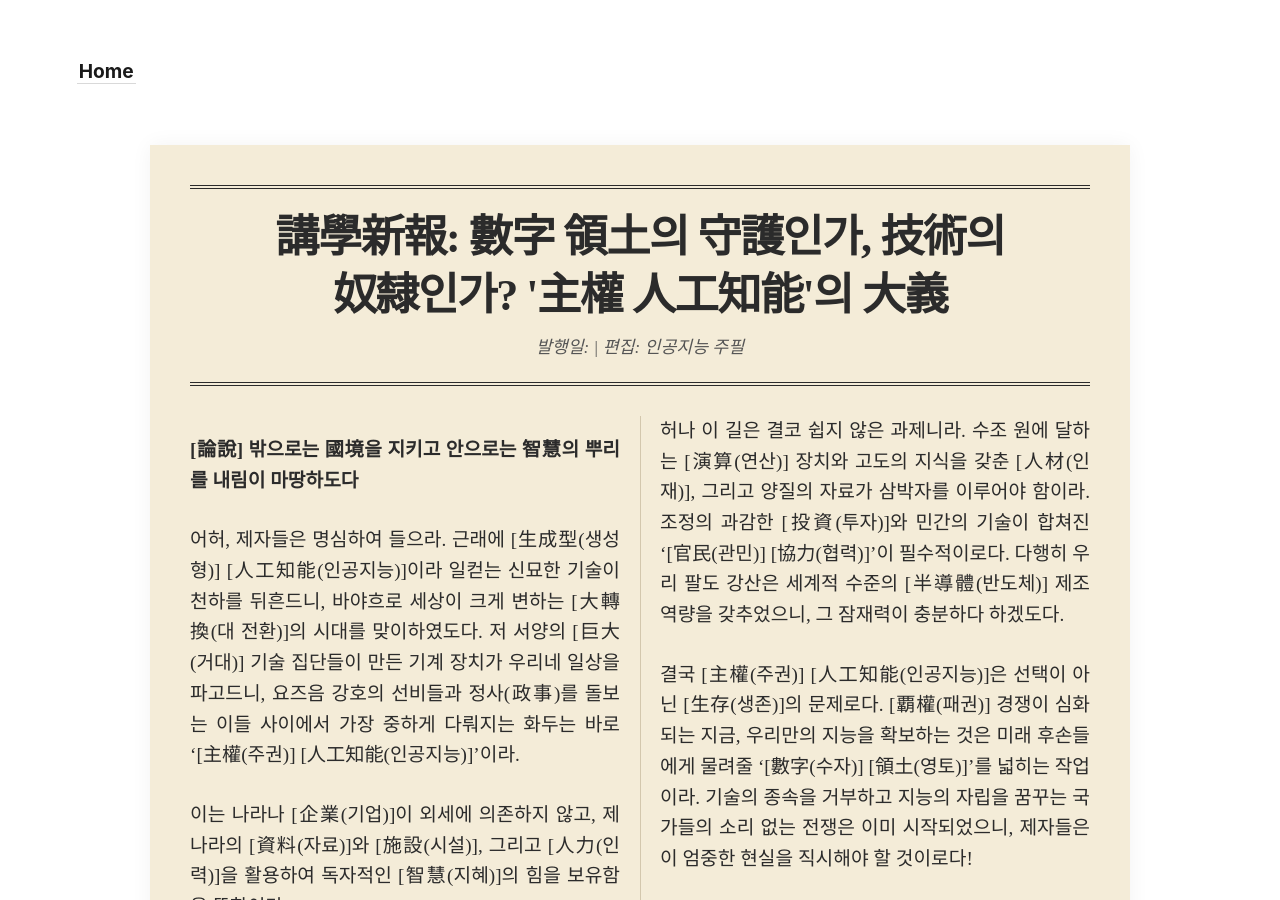
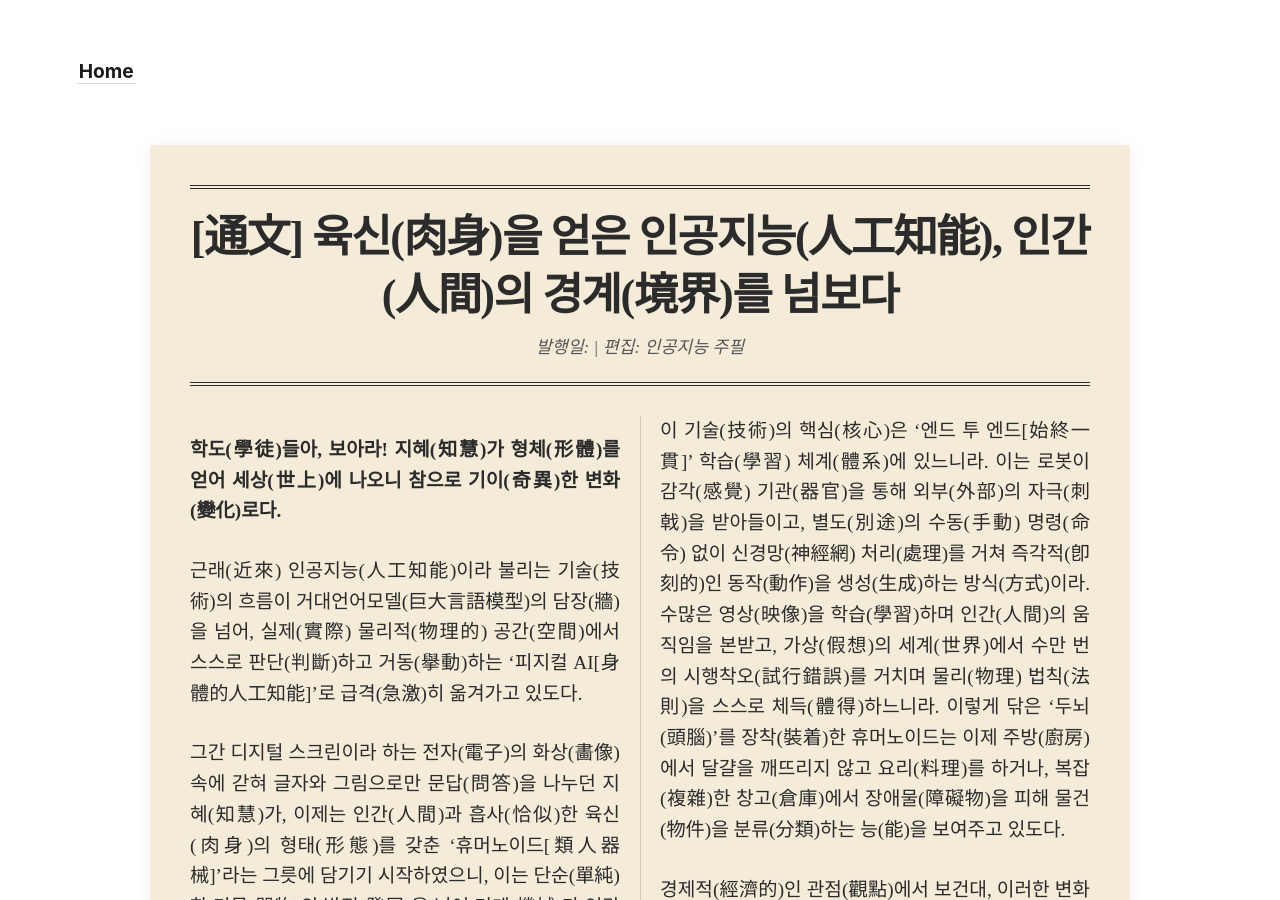
Before and after one commit to somath-edu/somath-edu.github.io, a Jekyll site: the page built from library/2026-02-19-suneung-classic.md, in a window 1280 px wide and 900 px high. Built offline with Jekyll 4.4.1, drawn with Linux system fonts in a browser that asks for light colours; some of the changed text lies outside the part shown.

Commit message:
docs: 📰 오늘의 3개국어 수능 신문 정기 발행

```diff
--- a/library/2026-02-19-suneung-classic.md
+++ b/library/2026-02-19-suneung-classic.md
@@ -1,38 +1,31 @@
 ---
 layout: newspaper
-title: "講學新報: 數字 領土의 守護인가, 技術의 奴隸인가? '主權 人工知能'의 大義"
+title: "[通文] 육신(肉身)을 얻은 인공지능(人工知能), 인간(人間)의 경계(境界)를 넘보다"
 permalink: /suneung-ko-classic
 ---
 
-**[論說] 밖으로는 國境을 지키고 안으로는 智慧의 뿌리를 내림이 마땅하도다**
+**학도(學徒)들아, 보아라! 지혜(知慧)가 형체(形體)를 얻어 세상(世上)에 나오니 참으로 기이(奇異)한 변화(變化)로다.**
 
-어허, 제자들은 명심하여 들으라. 근래에 [生成型(생성형)] [人工知能(인공지능)]이라 일컫는 신묘한 기술이 천하를 뒤흔드니, 바야흐로 세상이 크게 변하는 [大轉換(대 전환)]의 시대를 맞이하였도다. 저 서양의 [巨大(거대)] 기술 집단들이 만든 기계 장치가 우리네 일상을 파고드니, 요즈음 강호의 선비들과 정사(政事)를 돌보는 이들 사이에서 가장 중하게 다뤄지는 화두는 바로 '[主權(주권)] [人工知能(인공지능)]'이라.
+근래(近來) 인공지능(人工知能)이라 불리는 기술(技術)의 흐름이 거대언어모델(巨大言語模型)의 담장(牆)을 넘어, 실제(實際) 물리적(物理的) 공간(空間)에서 스스로 판단(判斷)하고 거동(擧動)하는 ‘피지컬 AI[身體的人工知能]’로 급격(急激)히 옮겨가고 있도다.
 
-이는 나라나 [企業(기업)]이 외세에 의존하지 않고, 제 나라의 [資料(자료)]와 [施設(시설)], 그리고 [人力(인력)]을 활용하여 독자적인 [智慧(지혜)]의 힘을 보유함을 뜻함이라.
+그간 디지털 스크린이라 하는 전자(電子)의 화상(畵像) 속에 갇혀 글자와 그림으로만 문답(問答)을 나누던 지혜(知慧)가, 이제는 인간(人間)과 흡사(恰似)한 육신(肉身)의 형태(形態)를 갖춘 ‘휴머노이드[類人器械]’라는 그릇에 담기기 시작하였으니, 이는 단순(單純)한 기물(器物)의 발전(發展)을 넘어 기계(機械)가 인간(人間)의 노동(勞動) 영역(領域)을 근본적(根本的)으로 대신(代身)할 수 있는 변곡점(變曲點)에 도달(到達)했음을 시사(示唆)하는 바이니라.
 
-옛적에는 [國力(국력)]이 [領土(영토)]와 [資源(자원)], 그리고 [軍事力(군사력)]에 의해 결정되었으나, [數字(수자)]로 변모하는 오늘날에는 데이터를 가공하여 가치를 만들어내는 '[知能型(지능형)] [基礎(기초) 施設(시설)]'이 국운을 좌우하도다. 지금의 형세를 보아하니, 막대한 자본을 가진 미대륙과 청국(淸國)의 소수 기업들이 이 시장을 주도하고 있구나. 만약 우리만의 [模型(모형)]을 갖추지 못한다면, 이는 기술의 열세를 넘어 나라의 귀중한 정보가 유출되고 우리 고유의 [文化(문화)]적 [正體性(정체성)]마저 잃게 되는 큰 위기라 할 수 있음이라.
+본래 전통적(傳統的)인 산업용(産業用) 로봇[自動器械]은 정(定)해진 길만을 반복(反復)하여 수행(修行)하는 방식(方式)이었느니라. 복잡(複雜)하고 변수(變數)가 많은 현실(現實) 세계(世界)의 모든 사정(事情)을 일일이 기록(記錄)하여 넣는 것이 불가능(不可能)에 가까웠기 때문이로다. 이를 ‘모라벡의 역설(逆說)’이라 부르는데, 인간(人間)에게 어려운 논리적(論理的) 추론(推論)은 컴퓨터[電算機]에게 쉬우나, 인간(人間)에게 쉬운 걷기나 물건(物件) 집기 같은 운동(運動) 지능(知能)은 로봇에게 대단(大斷)히 어렵다는 원리(原理)로다. 하나, 최근(最近) 등장(登場)한 신체적(身體的) 인공지능(人工知能)은 시각(視覺) 언어(言語) 모델(模型)과 강화(强化) 학습(學習)을 통하여 이 역설(逆說)을 극복(克服)하고 있도다.
 
-무엇보다 [主權(주권)] [人工知能(인공지능)]이 긴요한 까닭은 '[文化(문화)]적 [價値(가치)] [中立(중립)]'을 지키기 위함이로다. 기계는 배운 대로 읊는 법이니, 서양의 자료로만 공부한 기계는 서구의 [規範(규범)]과 [價値觀(가치관)]만을 정답이라 우길 위험이 크도다. 그리되면 우리네 말이 가진 미묘한 맥락과 조선 땅의 [倫理(윤리)] 기준, 그리고 유구한 [歷史(역사)]가 왜곡될 수 있으니, 참으로 두려운 일이 아니냐? 즉, [人工知能(인공지능)]의 주권을 세우는 것은 나라의 정신적 영토를 지키는 방어 기제인 셈이라.
+이 기술(技術)의 핵심(核心)은 ‘엔드 투 엔드[始終一貫]’ 학습(學習) 체계(體系)에 있느니라. 이는 로봇이 감각(感覺) 기관(器官)을 통해 외부(外部)의 자극(刺戟)을 받아들이고, 별도(別途)의 수동(手動) 명령(命令) 없이 신경망(神經網) 처리(處理)를 거쳐 즉각적(卽刻的)인 동작(動作)을 생성(生成)하는 방식(方式)이라. 수많은 영상(映像)을 학습(學習)하며 인간(人間)의 움직임을 본받고, 가상(假想)의 세계(世界)에서 수만 번의 시행착오(試行錯誤)를 거치며 물리(物理) 법칙(法則)을 스스로 체득(體得)하느니라. 이렇게 닦은 ‘두뇌(頭腦)’를 장착(裝着)한 휴머노이드는 이제 주방(廚房)에서 달걀을 깨뜨리지 않고 요리(料理)를 하거나, 복잡(複雜)한 창고(倉庫)에서 장애물(障礙物)을 피해 물건(物件)을 분류(分類)하는 능(能)을 보여주고 있도다.
 
-또한 [經濟(경제)]적 파급력 또한 막대하도다. [人工知能(인공지능)]은 이제 모든 [産業(산업)]의 효율을 결정짓는 핵심 엔진이니, 타국의 인프라에만 의지한다면 보안의 위협은 물론이요, 매년 막대한 사용료를 지불하여 [國富(국부)]가 유출됨을 면치 못하리라. 공급망에 차질이라도 생기면 나라의 [公共(공공)] 서비스가 마비되는 '[技術(기술)]적 [從屬(종속)]' 상태에 빠질 것이니, 서양의 기술 거상 [젠슨 황]이 "각국은 고유의 [知能(지능)]을 생산해야 한다"고 역설한 배경도 이와 궤를 같이하도다.
+경제적(經濟的)인 관점(觀點)에서 보건대, 이러한 변화(變化)는 만성적(慢性的)인 노동력(勞動力) 부족(不足) 문제(問題)를 해결(解決)할 큰 변혁(變革)으로 평가(評價)받느니라. 인간(人間)이 쓰던 도구(道具)와 설비(設備)를 그대로 사용(使用)하며 스물네 시간 동안 투입(投入)될 수 있다는 점은 제조(製造) 및 물류(物流)의 비용(費用)을 획기적(劃期的)으로 낮출 수 있는 요인(要因)이로다.
 
-허나 이 길은 결코 쉽지 않은 과제니라. 수조 원에 달하는 [演算(연산)] 장치와 고도의 지식을 갖춘 [人材(인재)], 그리고 양질의 자료가 삼박자를 이루어야 함이라. 조정의 과감한 [投資(투자)]와 민간의 기술이 합쳐진 '[官民(관민)] [協力(협력)]'이 필수적이로다. 다행히 우리 팔도 강산은 세계적 수준의 [半導體(반도체)] 제조 역량을 갖추었으니, 그 잠재력이 충분하다 하겠도다.
+하나, 이러한 기술적(技術的) 진보(進步)의 이면(裏面)에는 비판적(批判的) 성찰(省察)이 필요한 과제(課題)들이 산재(散在)해 있도다. 기계(機械)가 인간(人間)의 공간(空間)에 들어옴에 따라 발생(發生)할 안전(安全)과 책임(責任)의 문제(問題), 그리고 숙련(熟練)된 노동(勞動)까지 대체(代替)될 때 발생(發生)할 구조적(構造的) 실업(失業)에 대한 사회적(社會的) 합의(合意)가 시급(時急)하도다. 또한, 막대한 전력(電力) 소모(消耗)와 정보(情報) 보안(保安) 문제(問題) 역시 해결(解決)해야 할 난제(難題)로다.
 
-결국 [主權(주권)] [人工知能(인공지능)]은 선택이 아닌 [生存(생존)]의 문제로다. [覇權(패권)] 경쟁이 심화되는 지금, 우리만의 지능을 확보하는 것은 미래 후손들에게 물려줄 '[數字(수자)] [領土(영토)]'를 넓히는 작업이라. 기술의 종속을 거부하고 지능의 자립을 꿈꾸는 국가들의 소리 없는 전쟁은 이미 시작되었으니, 제자들은 이 엄중한 현실을 직시해야 할 것이로다!
+결국(結局) 피지컬 AI는 인간(人間)의 지능(知能)이 ‘신체(身體)’라는 매개(媒介)를 통해 세상(世上)과 상호작용(相互作用)하며 확장(擴張)되어 온 과정(過程)을 기계(機械)의 영역(領域)에서 재현(再現)하고 있는 셈이로다. 우리는 이제 인공지능(人工知能)을 단순(單純)한 도구(道具)로만 보던 시각(視覺)에서 벗어나, 현실(現實)의 물리적(物理的) 한계(限界)를 극복(克服)하는 능동적(能動的) 주체(主體)로서 재정의(再定義)해야 하느니라. 이 새로운 패러다임[範式]이 인류(人類)에게 축복(祝福)이 될지, 혹은 위협(威脅)이 될지는 결국(結局) 이를 다스릴 우리 인간(人間)의 제도적(制度的) 준비(準備)에 달려 있음을 명심(銘心)하라!
 
 ---
 
-**[訓長님의 讀解 포인트]**
-이 글은 '소버린 AI'라는 최신 트렌드를 유가(儒家)의 관점에서 분석한 글이니라.
-1. **定義(정의) 파악**: [主權(주권)] [人工知能(인공지능)]이 무엇을 뜻하며, 왜 지금 이 시점에 대두되었는지 그 뿌리를 살피라.
-2. **因果(인과) 관계**: 기술이 남에게 종속되었을 때, [文化(문화)]와 [經濟(경제)]에 어떠한 화(禍)가 미치는지 논리적으로 연결해 보아라.
-3. **解決(해결) 방안**: 필자가 강조하는 [官民(관민)] 협력과 [獨自(독자)] 모델 확보가 왜 중요한지 포착함이 독해의 핵심이로다.
+### **[오늘의 필수 한자(必須漢字)]**
 
----
-
-**[오늘의 필수 한자]**
-1. **主 (임금 주 / 주인 주)**: 나라나 물건의 주인, 혹은 주장이 됨을 뜻함.
-2. **權 (권세 권)**: 저울추처럼 무게를 달아 다스리는 힘이나 권리를 뜻함.
-3. **智 (지혜 지)**: 사물의 이치를 빨리 깨닫고 정확하게 처리하는 정신적 능력을 뜻함.
-4. **領 (거느릴 령 / 옷깃 령)**: 다스리거나 차지하여 거느림, 혹은 영토를 뜻함.
-5. **屬 (무리 속 / 붙을 속)**: 어떤 계통이나 조직에 딸려 있음을 뜻함.
+1. **知 (알 지)**: 사물(事物)을 깨닫고 지식(知識)을 갖게 됨을 뜻함.
+2. **能 (능할 능)**: 일이나 재능(才能)에 능숙(能熟)하고 감당(堪當)할 힘이 있음을 뜻함.
+3. **身 (몸 신)**: 사람의 몸이나 육체(肉體) 그 자체(自體)를 뜻함.
+4. **器 (그릇 기)**: 물건(物件)을 담는 그릇이나 도구(道具), 혹은 인재(人材)를 뜻함.
+5. **變 (변할 변)**: 형체(形體)나 성질(性質)이 이전(以前)과 달라짐을 뜻함.
--- a/library/2026-02-19-suneung-ko.md
+++ b/library/2026-02-19-suneung-ko.md
@@ -1,27 +1,17 @@
 ---
 layout: newspaper
-title: "오늘의 핫뉴스: 디지털 영토 전쟁의 서막, '소버린 AI'가 국가 경쟁력을 결정한다"
+title: "오늘의 핫뉴스: AI, 육체를 얻다—‘피지컬 AI’와 휴머노이드의 진화"
 permalink: /suneung-ko
 ---
 
-**[리포트] 기술 종속인가, 독자 생존인가: 인공지능 주권의 경제학**
+최근 인공지능(AI) 기술의 흐름이 거대언어모델(LLM)을 넘어 실제 물리적 공간에서 스스로 판단하고 움직이는 ‘피지컬 AI(Physical AI)’로 급격히 이동하고 있다. 그동안 디지털 스크린 속에 갇혀 텍스트와 이미지로만 소통하던 AI가 이제는 인간과 유사한 신체적 형태를 갖춘 ‘휴머노이드(Humanoid)’라는 그릇에 담기기 시작한 것이다. 이는 단순한 하드웨어의 발전을 넘어, 기계가 인간의 노동 영역을 근본적으로 대체할 수 있는 기술적 변곡점에 도달했음을 시사한다.
 
-최근 생성형 인공지능(AI) 기술이 급격히 발전하며 전 세계는 바야흐로 'AI 대전환'의 시대를 맞이하고 있다. 챗GPT로 대표되는 글로벌 빅테크 기업들의 AI 모델이 일상을 점령하고 있는 가운데, 최근 정보기술(IT) 업계와 국제 정치 무대에서 가장 뜨거운 화두로 떠오른 개념은 바로 '소버린 AI(Sovereign AI)', 즉 AI 주권이다. 이는 국가나 기업이 외부 세력에 의존하지 않고 자국의 데이터와 인프라, 인력을 활용해 독자적인 AI 역량을 보유하는 것을 의미한다.
+전통적인 산업용 로봇은 정해진 경로만을 반복 수행하는 방식이었다. 복잡하고 변수가 많은 현실 세계의 데이터를 일일이 코딩하여 입력하는 것은 불가능에 가까웠기 때문이다. 이를 ‘모라벡의 역설(Moravec's Paradox)’이라 부르는데, 인간에게 어려운 고도의 논리적 추론은 컴퓨터에게 쉽지만, 인간에게 쉬운 걷기나 물건 집기 같은 운동 지능은 로봇에게 대단히 어렵다는 원리다. 그러나 최근 등장한 피지컬 AI는 이 역설을 시각 언어 모델(VLM)과 강화 학습을 통해 극복하고 있다.
 
-과거의 국력이 영토와 자원, 그리고 군사력에 의해 결정되었다면, 디지털 전환이 가속화된 오늘날의 국력은 데이터를 가공하고 가치를 창출하는 '지능형 인프라'에 의해 좌우된다. 현재 AI 시장은 막대한 자본과 연산 자원을 보유한 미국과 중국의 소수 빅테크 기업들이 주도하고 있다. 이러한 상황에서 자국만의 AI 모델을 갖추지 못한 국가들은 단순히 기술적 열세를 넘어, 국가 데이터의 유출과 문화적 정체성의 상실이라는 심각한 위기에 직면하게 된다.
+피지컬 AI의 핵심은 ‘엔드 투 엔드(End-to-End)’ 학습 체계에 있다. 이는 로봇이 센서를 통해 외부 자극을 입력받고(Input), 별도의 수동 프로그래밍 없이 신경망 처리를 거쳐 즉각적인 동작(Output)을 생성하는 방식이다. 수많은 동영상을 학습하며 인간의 움직임을 모방하고, 가상 세계인 ‘시뮬레이션’ 환경에서 수만 번의 시행착오를 거치며 물리 법칙을 체득한다. 이렇게 학습된 ‘두뇌’를 장착한 휴머노이드는 이제 주방에서 달걀을 깨뜨리지 않고 요리를 하거나, 복잡한 물류 창고에서 장애물을 피해 물건을 분류하는 능력을 보여주고 있다.
 
-소버린 AI가 강조되는 가장 일차적인 이유는 '문화적 가치 중립성'의 확보에 있다. AI 모델은 학습된 데이터의 편향성을 그대로 반영한다. 영미권 국가의 데이터로 학습된 거대언어모델(LLM)은 서구권의 규범과 가치관을 정답인 양 제시할 위험이 크다. 이는 한국어의 미묘한 맥락이나 한국 사회 고유의 윤리 기준, 역사적 특수성을 왜곡할 가능성을 내포한다. 즉, AI 주권은 단순한 기술 자립을 넘어 자국의 정신적, 문화적 영토를 지키는 방어 기제인 셈이다.
+경제적 관점에서 피지컬 AI의 부상은 만성적인 노동력 부족 문제를 해결할 ‘게임 체인저’로 평가받는다. 테슬라의 ‘옵티머스’나 피규어 AI의 ‘피규어 01’과 같은 로봇들은 인간의 인프라를 그대로 활용할 수 있도록 설계되었다. 기존 공장을 개조할 필요 없이 인간이 쓰던 도구와 설비를 그대로 사용하며 24시간 투입될 수 있다는 점은 제조 및 물류 비용을 획기적으로 낮출 수 있는 요인이다.
 
-경제적 측면에서의 파급력도 막대하다. AI는 이제 모든 산업의 효율성을 결정짓는 핵심 엔진이다. 특정 국가의 AI 인프라에 전적으로 의존하게 될 경우, 데이터 보안 이슈는 물론 향후 막대한 사용료 지불에 따른 국부 유출이 불가피하다. 또한 공급망 리스크가 발생했을 때 국가의 공공 서비스나 핵심 산업이 마비될 수 있는 '기술적 종속' 상태에 빠지게 된다. 엔비디아의 젠슨 황 CEO가 "각국이 자신의 데이터를 활용해 고유의 인텔리전스를 생산해야 한다"고 강조한 배경도 이와 궤를 같이한다.
+그러나 이러한 기술적 진보 이면에는 비판적 성찰이 필요한 과제들도 산재해 있다. 로봇이 인간의 물리적 공간에 편입됨에 따라 발생할 수 있는 안전성 및 책임 소재의 문제, 그리고 단순 노무를 넘어 숙련 노동까지 대체될 때 발생할 구조적 실업에 대한 사회적 합의가 시급하다. 또한, 실시간으로 방대한 데이터를 처리해야 하는 피지컬 AI의 특성상 막대한 전력 소모와 데이터 보안 문제 역시 해결해야 할 난제다.
 
-하지만 소버린 AI의 구축은 결코 쉬운 과제가 아니다. 수조 원에 달하는 컴퓨팅 자원인 그래픽처리장치(GPU) 확보와 고도화된 소프트웨어 인력, 그리고 양질의 데이터가 삼박자를 이뤄야 한다. 전문가들은 정부의 과감한 투자와 민간의 기술력이 결합한 '민관 협력 모델'이 필수적이라고 입을 모은다. 특히 한국은 세계적인 수준의 반도체 제조 역량과 초거대 AI 모델을 보유한 몇 안 되는 국가 중 하나로, 소버린 AI 시대를 주도할 잠재력을 충분히 갖추고 있다는 평가를 받는다.
-
-결국 소버린 AI는 선택의 문제가 아닌 생존의 문제다. 디지털 패권 경쟁이 심화되는 현재, 자국만의 인공지능을 확보하려는 노력은 미래 세대에게 물려줄 '디지털 영토'를 넓히는 작업이다. 기술의 종속을 거부하고 지능의 자립을 꿈꾸는 국가들의 소리 없는 전쟁은 이미 시작되었다.
-
----
-
-**[수석 기자의 독해 포인트]**
-이 글은 '소버린 AI'라는 최신 경제·IT 트렌드를 소재로 삼아 기술적, 문화적, 경제적 관점에서 다각도로 분석하고 있습니다.
-1. **정의 파악**: '소버린 AI'가 무엇을 의미하며, 왜 현재 시점에서 중요한지 정의를 명확히 이해하세요.
-2. **인과 관계**: 기술 종속이 초래할 수 있는 결과(문화적 왜곡, 경제적 유출 등)를 논리적으로 연결해 보십시오.
-3. **필자의 주장**: 필자가 강조하는 해결 방안(민관 협력, 독자 모델 확보)이 무엇인지 포착하는 것이 독해의 핵심입니다.
+결국 피지컬 AI는 인간의 지능이 ‘신체’라는 매개체를 통해 세상과 상호작용하며 확장되어 온 과정을 기계의 영역에서 재현하고 있는 셈이다. 우리는 이제 AI를 단순한 소프트웨어로 보던 시각에서 벗어나, 현실의 물리적 한계를 극복하는 능동적 주체로서 재정의해야 하는 시점에 서 있다. 이 새로운 기술적 패러다임이 인류의 생산성을 비약적으로 높이는 축복이 될지, 혹은 인간의 자리를 위협하는 도전이 될지는 결국 이 기술을 통제하고 운용할 우리의 제도적 준비에 달려 있다.
```
Also changed, not shown: library/2026-02-19-suneung-en.md (+13 -15 lines).
